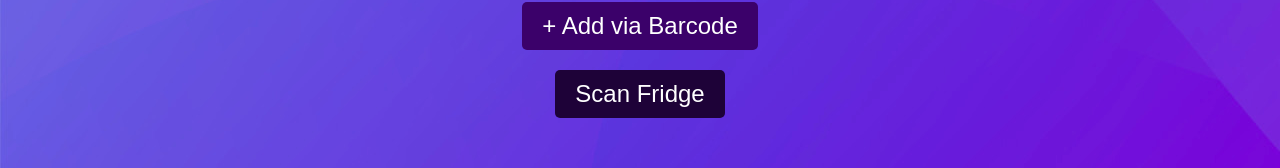
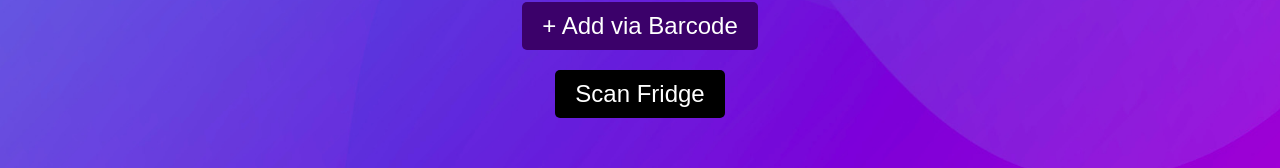
Before and after one commit to CFDougherty/SmartFridge, a React (Create React App) app in the folder smart-fridge-web/: page /items in a window 1280 px wide. Shown: the part 213-381 px from the top of the page. Built offline with nearby package versions, Linux system fonts and the light colour scheme; no server answers.

Commit message:
Update ItemsPage.css

```diff
--- a/smart-fridge-web/src/pages/styles/ItemsPage.css
+++ b/smart-fridge-web/src/pages/styles/ItemsPage.css
@@ -4,6 +4,10 @@
     padding:40px;
     height: 100vh;
     font-size: 24px;
+    background-size: cover;
+    background-position: center;
+    background-repeat: no-repeat;
+    height: 100vh;
 }
 
 .items-title {
@@ -56,7 +60,7 @@
     padding: 10px 20px;
     font-size: 24px;
     color: white;
-    background-color: #4CAF50;
+    background-color: #3b016a;
     border: none;
     border-radius: 5px;
     cursor: pointer;
@@ -64,7 +68,7 @@
 }
 
 .add-item-button:hover {
-    background-color: #45a049;
+    background-color: #23003f;
 }
 
 .scan-fridge-button {
@@ -73,7 +77,7 @@
     padding: 10px 20px;
     font-size: 24px;
     color: #ffffff;
-    background-color: #1e0238;
+    background-color: #000000;
     border: none;
     border-radius: 5px;
     cursor: pointer;
```
